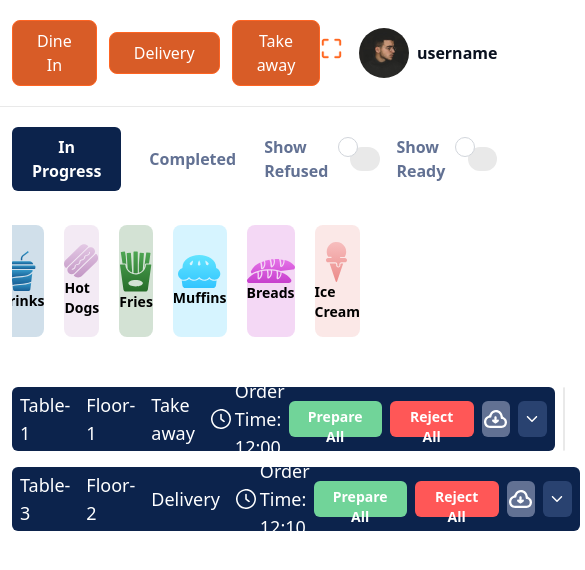
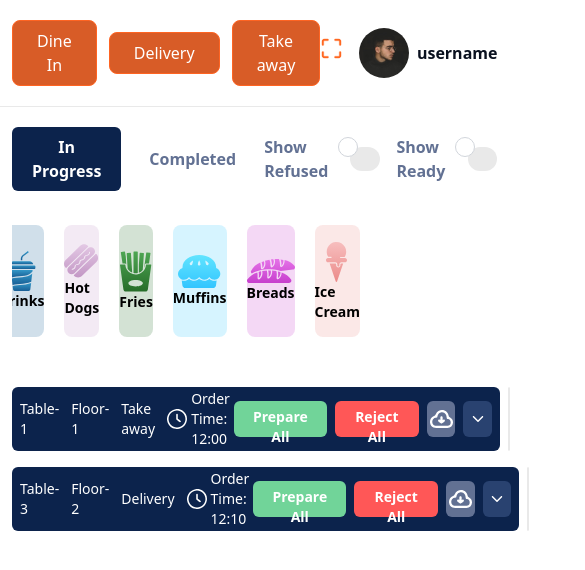
Before and after one commit to Hamza-Tasadaq/Appoosto-Kitchen, a React (Create React App) app: page /home in a window 390 px wide. Shown: the top 570 px of the page, 585 px wide, since content can reach past the window. Built offline with nearby package versions, Linux system fonts and the light colour scheme.

Commit message:
Responsiveness Fixed

```diff
--- a/src/components/OrderItem.js
+++ b/src/components/OrderItem.js
@@ -201,11 +201,11 @@ const OrderItem = ({
           <>
             <div className="flex items-center space-x-2">
               <div className="bg-[#0C234C] text-[#ffffff] p-2 rounded-md space-x-1 lg:space-x-0 flex items-center justify-between flex-1 h-16 ">
-                <div className="flex items-center flex-1 font-medium text-lg justify-start space-x-4 lg:space-x-0 lg:justify-between ">
-                  <h2>Table-{table}</h2>
-                  <h2>Floor- {floor}</h2>
-                  <h2>{status}</h2>
-                  <h2 className="flex items-center space-x-1">
+                <div className="flex items-center flex-1 font-medium text-lg justify-start space-x-3 lg:space-x-0 lg:justify-between ">
+                  <h2 className="text-sm lg:text-lg">Table-{table}</h2>
+                  <h2 className="text-sm lg:text-lg">Floor- {floor}</h2>
+                  <h2 className="text-sm lg:text-lg">{status}</h2>
+                  <h2 className="flex text-sm lg:text-lgs items-center space-x-1">
                     <span>
                       <svg
                         width="20"
@@ -224,7 +224,7 @@ const OrderItem = ({
                         />
                       </svg>
                     </span>
-                    <span>
+                    <span className="text-sm lg:text-lg">
                       Order Time: <span className="font-light">{time}</span>
                     </span>
                   </h2>
@@ -322,11 +322,11 @@ const OrderItem = ({
             <>
               <div className="flex items-center space-x-2">
                 <div className="bg-[#0C234C] text-[#ffffff] p-2 rounded-md space-x-1 lg:space-x-0 flex items-center justify-between flex-1 h-16 ">
-                  <div className="flex items-center flex-1 font-medium text-lg justify-start space-x-4 lg:space-x-0 lg:justify-between ">
-                    <h2>Table-{table}</h2>
-                    <h2>Floor- {floor}</h2>
-                    <h2>{status}</h2>
-                    <h2 className="flex items-center space-x-1">
+                  <div className="flex items-center flex-1 font-medium text-lg justify-start md:space-x-3 lg:space-x-0 lg:justify-between ">
+                    <h2 className="text-sm lg:text-lg">Table-{table}</h2>
+                    <h2 className="text-sm lg:text-lg">Floor- {floor}</h2>
+                    <h2 className="text-sm lg:text-lg">{status}</h2>
+                    <h2 className="flex text-sm lg:text-lg items-center space-x-1">
                       <span>
                         <svg
                           width="20"
@@ -345,7 +345,7 @@ const OrderItem = ({
                           />
                         </svg>
                       </span>
-                      <span>
+                      <span className="text-sm lg:text-lg">
                         Order Time: <span className="font-light">{time}</span>
                       </span>
                     </h2>
```
